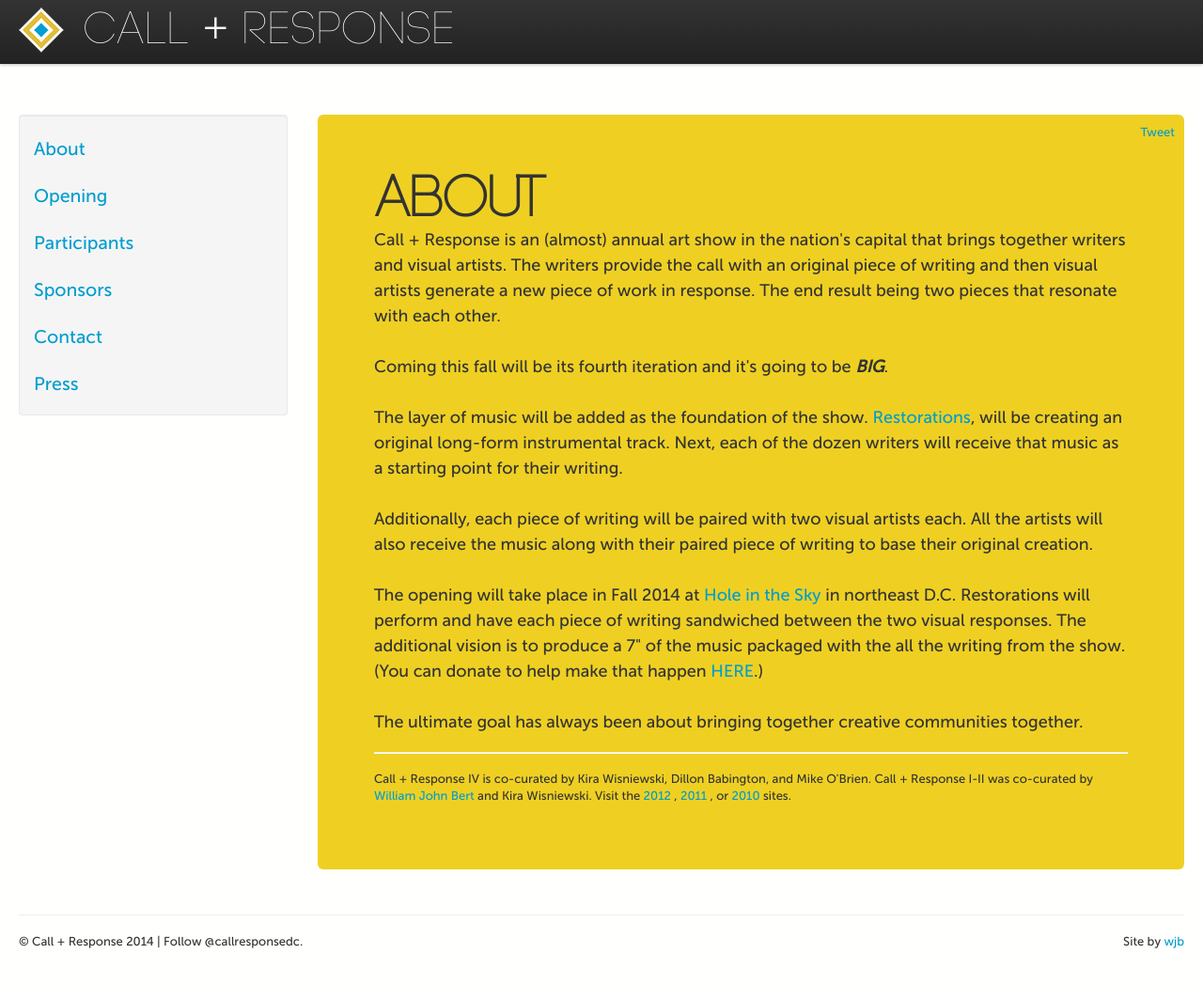
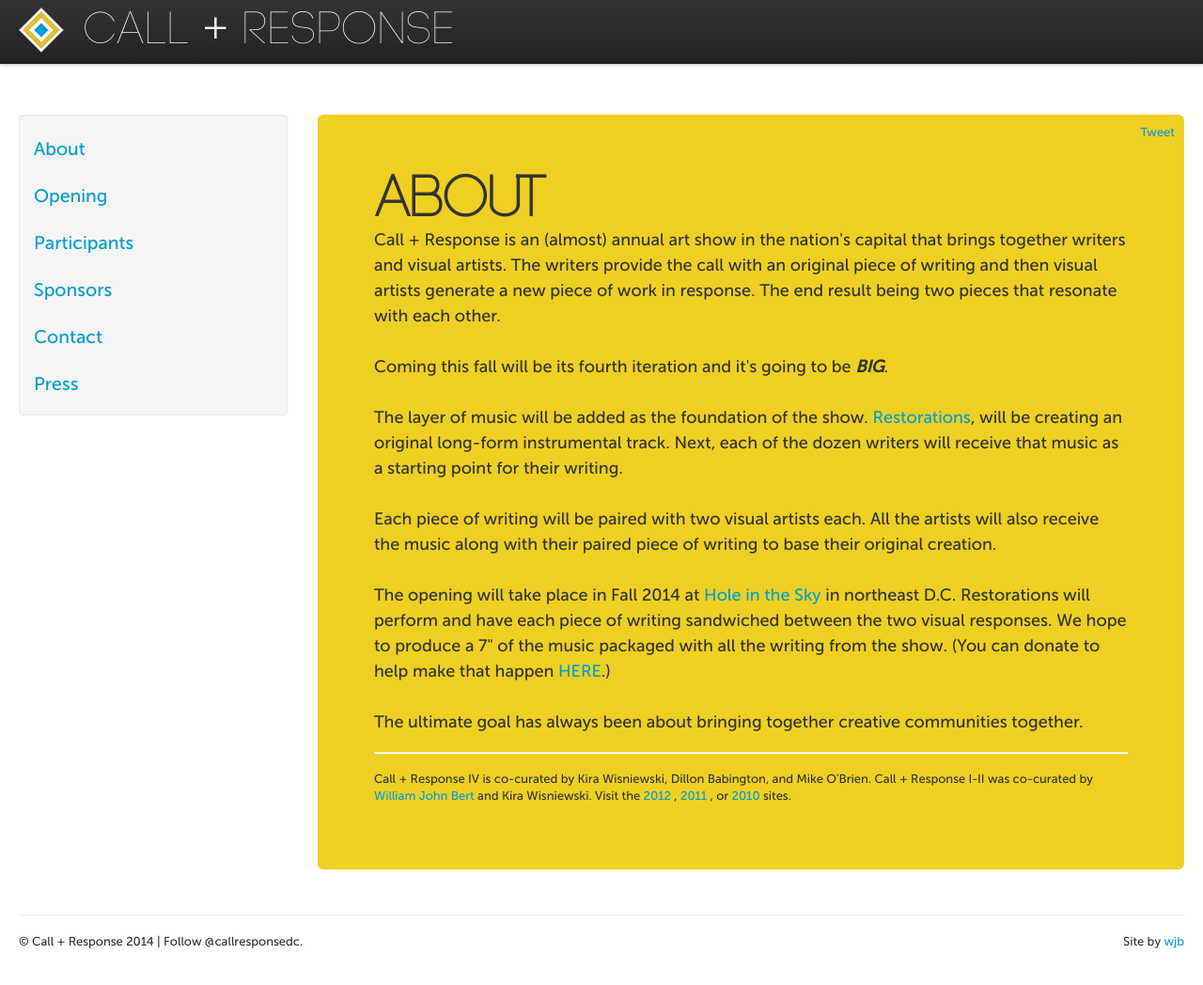
Before and after one commit to callandresponsedc/callandresponsedc, a Jekyll site: the page built from about/index.html, in a window 1280 px wide and 1060 px high. Shown: the top 1048 px of the window at 94% size. Built offline with Jekyll 4.4.1, drawn with Linux system fonts in a browser that asks for light colours; Markdown is read by kramdown in place of the engine named in the settings; comment, search, counter and statistics services are not loaded.

Commit message:
Update index.html

```diff
--- a/about/index.html
+++ b/about/index.html
@@ -12,9 +12,9 @@
  <br/><br/>
 The layer of music will be added as the foundation of the show. <a href="http://restorations.bandcamp.com/">Restorations</a>, will be creating an original long-form instrumental track. Next, each of the dozen writers will receive that music as a starting point for their writing.
  <br/><br/>
-Additionally, each piece of writing will be paired with two visual artists each. All the artists will also receive the music along with their paired piece of writing to base their original creation.
+Each piece of writing will be paired with two visual artists each. All the artists will also receive the music along with their paired piece of writing to base their original creation.
  <br/><br/>
-The opening will take place in Fall 2014 at <a href="http://www.holeintheskydc.com/">Hole in the Sky</a> in northeast D.C. Restorations will perform and have each piece of writing sandwiched between the two visual responses. The additional vision is to produce a 7" of the music packaged with the all the writing from the show. (You can donate to help make that happen <a href="https://www.paypal.com/cgi-bin/webscr?cmd=_s-xclick&hosted_button_id=M6CSF7PBZXWS2">HERE</a>.)
+The opening will take place in Fall 2014 at <a href="http://www.holeintheskydc.com/">Hole in the Sky</a> in northeast D.C. Restorations will perform and have each piece of writing sandwiched between the two visual responses. We hope to produce a 7" of the music packaged with all the writing from the show. (You can donate to help make that happen <a href="https://www.paypal.com/cgi-bin/webscr?cmd=_s-xclick&hosted_button_id=M6CSF7PBZXWS2">HERE</a>.)
 <br/><br/>
 The ultimate goal has always been about bringing together creative communities together.
 
```
